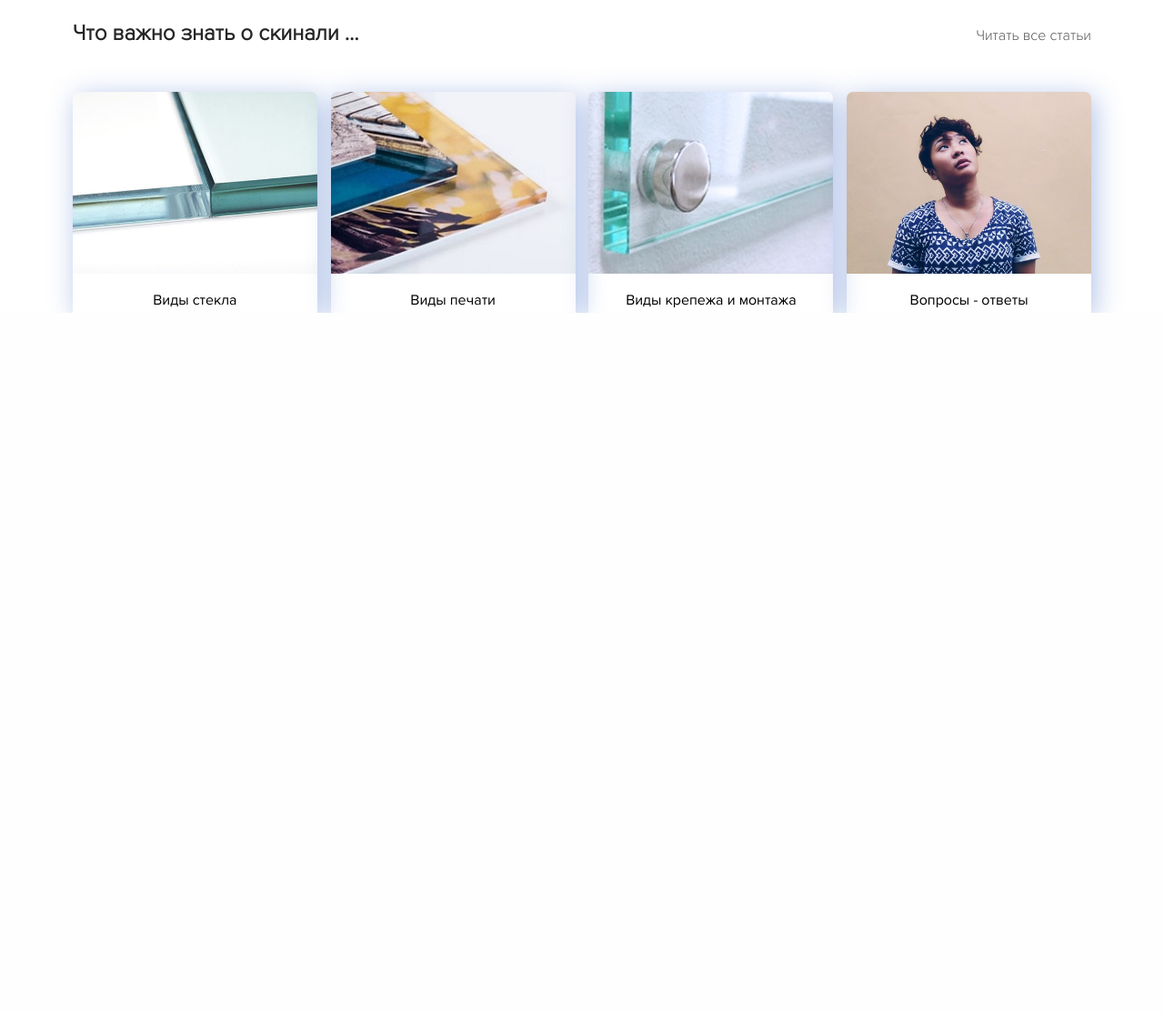
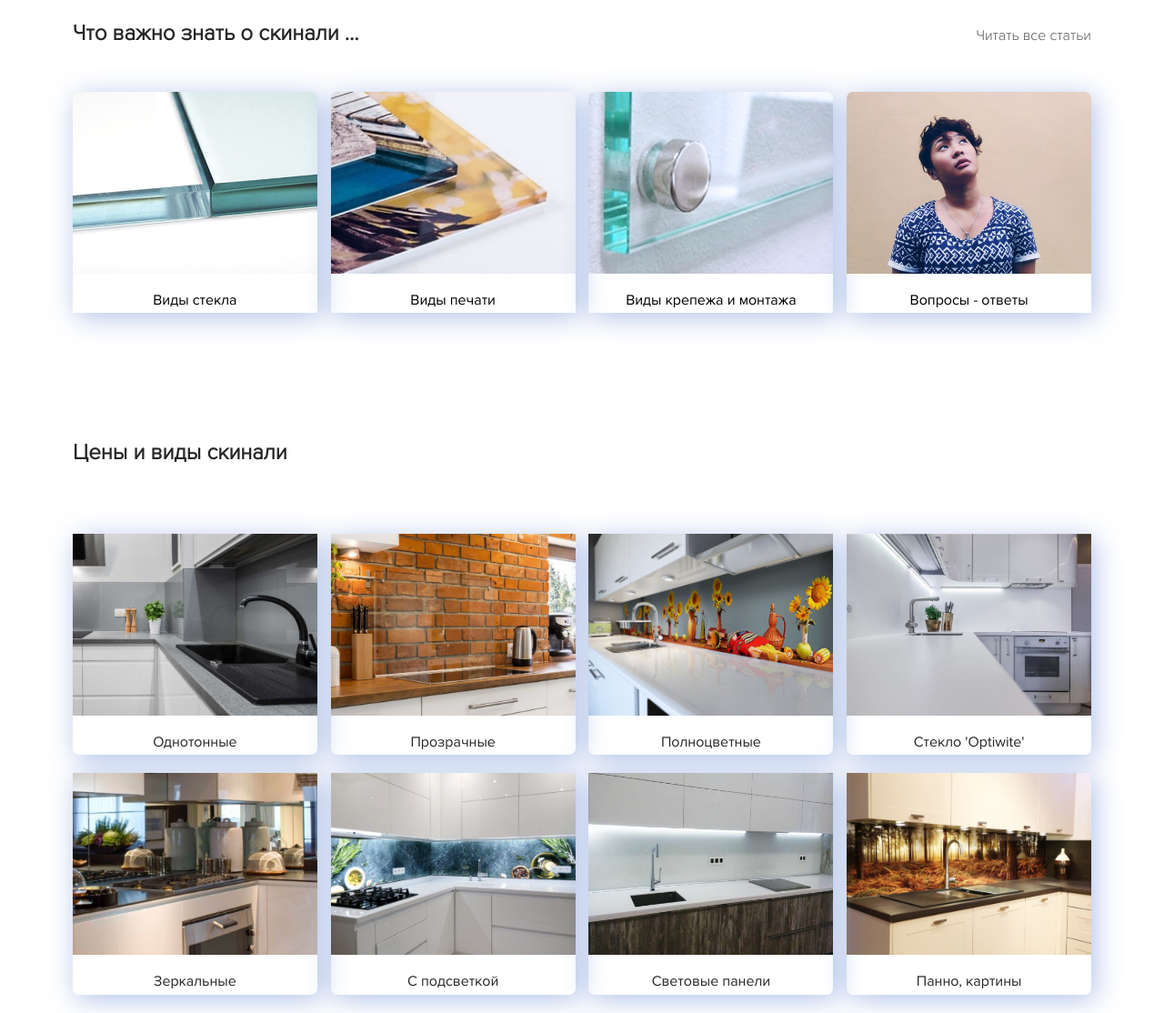
Before and after one commit to luntic-z/skinali, a PHP site: page / in a window 1280 px wide. Shown: the part 3352-4466 px from the top of the page at 91% size. Before the commit the page ends 3696 px from the top, so only its background shows below. Run offline with PHP 8.4, Linux system fonts and the light colour scheme; style sheets or scripts are compiled from the project's sources; some web fonts are replaced.

Commit message:
Свёрстан блок с ценами и адаптирован, с некоторыми ошибками

```diff
--- /dev/null
+++ b/blocks/price/price.php
@@ -0,0 +1,83 @@
+<section class="section price">
+  <div class="container">
+    <h2 class="section-title section__title">Цены и виды скинали</h2>
+    <!-- /.section-title section__title -->
+    <div class="wrap-list price__wrap">
+      <div class="wrap-list-item wrap-list__item price__card">
+        <div class="wrap-list__img-preview" style="background-image: url('img/price/price-card-1.jpg')"></div>
+        <!-- /.wrap-list__img-preview -->
+        <span class="wrap-list__name price__name">Однотонные</span>
+        <!-- /.wrap-list__name price__name -->
+        <span class="price__price-tag"></span>
+        <!-- /.price__price-tag -->
+      </div>
+      <!-- /.wrap-list-item wrap-list__item price__card -->
+      <div class="wrap-list-item wrap-list__item price__card">
+        <div class="wrap-list__img-preview" style="background-image: url('img/price/price-card-2.jpg')"></div>
+        <!-- /.wrap-list__img-preview -->
+        <span class="wrap-list__name price__name">Прозрачные</span>
+        <!-- /.wrap-list__name price__name -->
+        <span class="price__price-tag"></span>
+        <!-- /.price__price-tag -->
+      </div>
+      <!-- /.wrap-list-item wrap-list__item price__card -->
+      <div class="wrap-list-item wrap-list__item price__card">
+        <div class="wrap-list__img-preview" style="background-image: url('img/price/price-card-3.jpg')"></div>
+        <!-- /.wrap-list__img-preview -->
+        <span class="wrap-list__name price__name">Полноцветные</span>
+        <!-- /.wrap-list__name price__name -->
+        <span class="price__price-tag"></span>
+        <!-- /.price__price-tag -->
+      </div>
+      <!-- /.wrap-list-item wrap-list__item price__card -->
+      <div class="wrap-list-item wrap-list__item price__card">
+        <div class="wrap-list__img-preview" style="background-image: url('img/price/price-card-4.jpg')"></div>
+        <!-- /.wrap-list__img-preview -->
+        <span class="wrap-list__name price__name">Стекло 'Optiwite'</span>
+        <!-- /.wrap-list__name price__name -->
+        <span class="price__price-tag"></span>
+        <!-- /.price__price-tag -->
+      </div>
+      <!-- /.wrap-list-item wrap-list__item price__card -->
+      <div class="wrap-list-item wrap-list__item price__card">
+        <div class="wrap-list__img-preview" style="background-image: url('img/price/price-card-5.jpg')"></div>
+        <!-- /.wrap-list__img-preview -->
+        <span class="wrap-list__name price__name">Зеркальные</span>
+        <!-- /.wrap-list__name price__name -->
+        <span class="price__price-tag"></span>
+        <!-- /.price__price-tag -->
+      </div>
+      <!-- /.wrap-list-item wrap-list__item price__card -->
+      <div class="wrap-list-item wrap-list__item price__card">
+        <div class="wrap-list__img-preview" style="background-image: url('img/price/price-card-6.jpg')"></div>
+        <!-- /.wrap-list__img-preview -->
+        <span class="wrap-list__name price__name">С подсветкой</span>
+        <!-- /.wrap-list__name price__name -->
+        <span class="price__price-tag"></span>
+        <!-- /.price__price-tag -->
+      </div>
+      <!-- /.wrap-list-item wrap-list__item price__card -->
+      <div class="wrap-list-item wrap-list__item price__card">
+        <div class="wrap-list__img-preview" style="background-image: url('img/price/price-card-7.jpg')"></div>
+        <!-- /.wrap-list__img-preview -->
+        <span class="wrap-list__name price__name">Световые панели</span>
+        <!-- /.wrap-list__name price__name -->
+        <span class="price__price-tag"></span>
+        <!-- /.price__price-tag -->
+      </div>
+      <!-- /.wrap-list-item wrap-list__item price__card -->
+      <div class="wrap-list-item wrap-list__item price__card">
+        <div class="wrap-list__img-preview" style="background-image: url('img/price/price-card-8.jpg')"></div>
+        <!-- /.wrap-list__img-preview -->
+        <span class="wrap-list__name price__name">Панно, картины</span>
+        <!-- /.wrap-list__name price__name -->
+        <span class="price__price-tag"></span>
+        <!-- /.price__price-tag -->
+      </div>
+      <!-- /.wrap-list-item wrap-list__item price__card -->
+    </div>
+    <!-- /.wrap-list price__wrap -->
+  </div>
+  <!-- /.container -->
+</section>
+<!-- /.section price -->
--- a/index.php
+++ b/index.php
@@ -24,6 +24,8 @@
 
   <?php include_once('blocks/info/info.php'); ?>
 
+  <?php include_once('blocks/price/price.php'); ?>
+
   <!-- Подключение виджета Spikmi -->
   <!-- <script type="text/javascript" src="https://spikmi.org/Widget?Id=11613"></script> -->
 </body>
--- a/sass/_interface.sass
+++ b/sass/_interface.sass
@@ -64,6 +64,7 @@ a
     box-shadow: 4px 5px 30px rgba($primary, .36)
   &__item
     text-align: center
+    margin-bottom: 20px
     padding-bottom: 5px
   &__img-preview
     height: 200px
@@ -126,10 +127,8 @@ a
     justify-content: start
     &-item
       flex-basis: 45%
-    &__item
-      margin-bottom: 20px
-      &:nth-child(odd)
-        margin-right: 10px
+    &__item:nth-child(odd)
+      margin-right: 10px
     &__img-preview
       height: 180px
 
--- /dev/null
+++ b/sass/blocks/_price.sass
@@ -0,0 +1,4 @@
+.price
+  &__card
+    overflow: hidden
+    border-radius: 0 0 7px 7px
--- a/sass/style.sass
+++ b/sass/style.sass
@@ -23,3 +23,5 @@
 @import 'blocks/galleryLabels'
 // Секция блог info
 @import 'blocks/info'
+// Секция price
+@import 'blocks/price'
```
Also changed, not shown: img/price/price-card-1.jpg (added), img/price/price-card-2.jpg (added), img/price/price-card-3.jpg (added), img/price/price-card-4.jpg (added), img/price/price-card-5.jpg (added), img/price/price-card-6.jpg (added), img/price/price-card-7.jpg (added), img/price/price-card-8.jpg (added).
